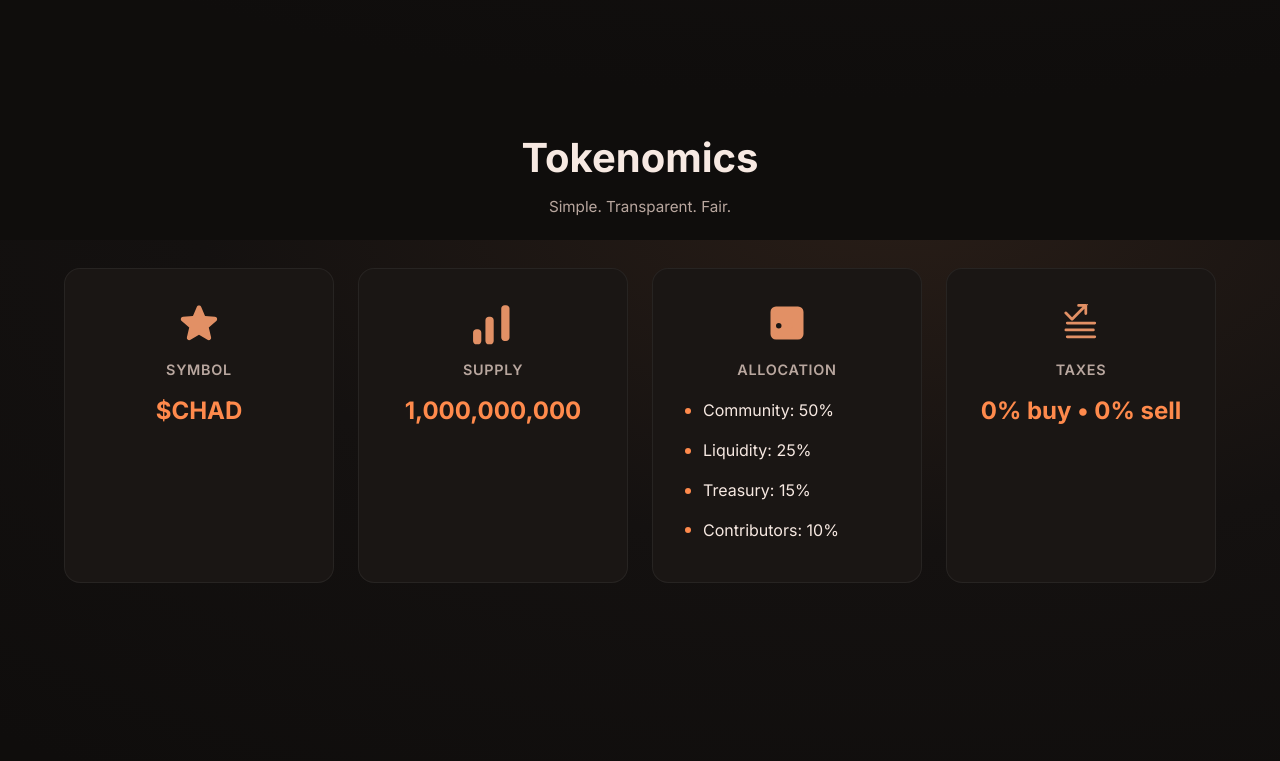
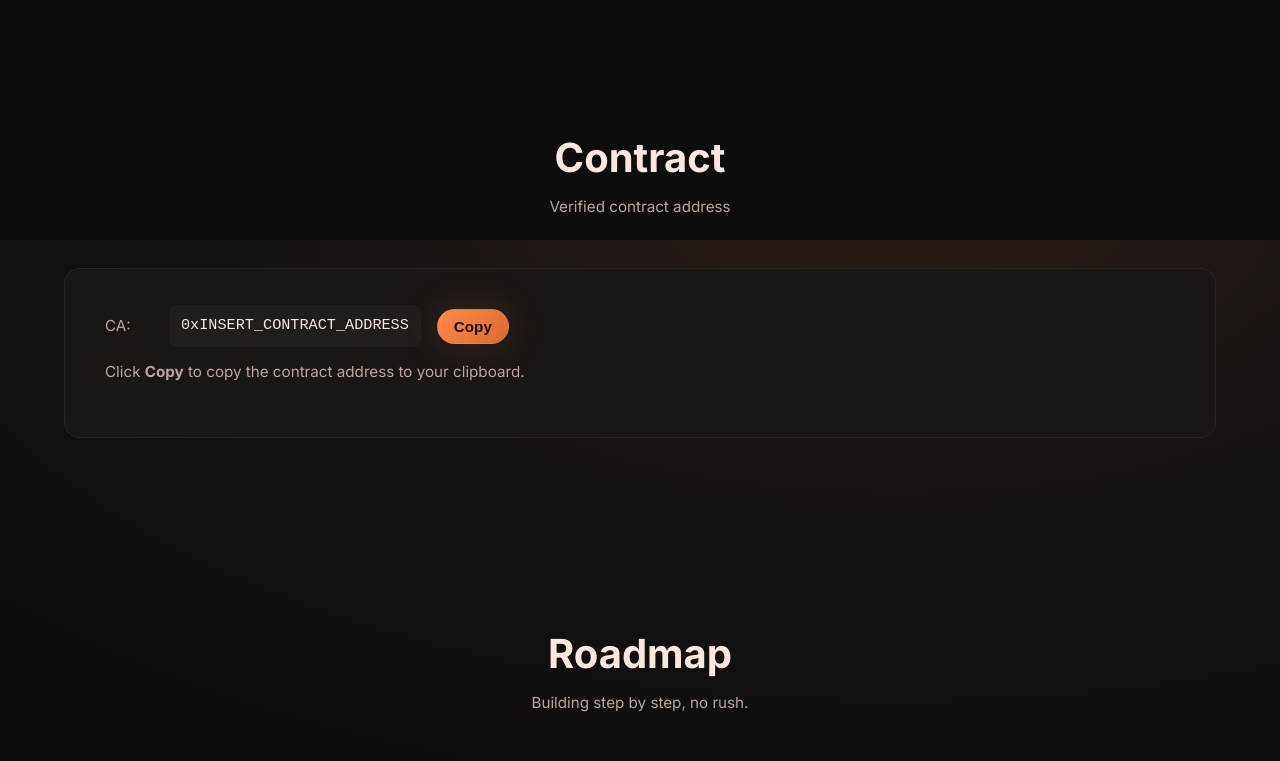
Before and after one commit to ZaviiiX/lofichad, a plain HTML site: page index.html in a window 1280 px wide. Shown: the part 1360-2121 px from the top of the page. Drawn offline with Linux system fonts and the light colour scheme.

Commit message:
modified:   index.html 	modified:   script.js 	modified:   styles.css

```diff
--- a/index.html
+++ b/index.html
@@ -21,6 +21,9 @@
       href="https://fonts.googleapis.com/css2?family=Inter:wght@300;400;500;600;700&display=swap"
       rel="stylesheet"
     />
+    <!-- Favicon / Touch icon -->
+    <link rel="icon" href="assets/square-1x1.jpg" type="image/jpeg" />
+    <link rel="apple-touch-icon" href="assets/square-1x1.jpg" />
     <link rel="stylesheet" href="styles.css" />
   </head>
   <body>
@@ -46,7 +49,7 @@
 
         <nav class="nav-links" id="navLinks">
           <a href="#about">About</a>
-          <a href="#tokenomics">Tokenomics</a>
+          <a href="#contract">Contract</a>
           <a href="#roadmap">Roadmap</a>
           <a href="#gallery">Gallery</a>
           <a href="#faq">FAQ</a>
@@ -78,8 +81,8 @@
             <a class="btn btn-primary" href="#about">
               <span>Watch live stream</span>
             </a>
-            <a class="btn btn-ghost" href="#tokenomics">
-              <span>View tokenomics</span>
+            <a class="btn btn-ghost" href="#contract">
+              <span>View contract adress</span>
             </a>
           </div>
         </div>
@@ -124,56 +127,22 @@
       </div>
     </section>
 
-    <!-- TOKENOMICS -->
-    <section id="tokenomics" class="section reveal">
+    <!-- CONTRACT -->
+    <section id="contract" class="section reveal">
       <div class="container">
         <div class="section-header">
-          <h2>Tokenomics</h2>
-          <p class="muted">Simple. Transparent. Fair.</p>
+          <h2>Contract</h2>
+          <p class="muted">Verified contract address</p>
         </div>
-        <div class="token-grid">
-          <div class="tok">
-            <div class="tok-icon" aria-hidden="true">
-              <svg xmlns="http://www.w3.org/2000/svg" viewBox="0 0 24 24" fill="currentColor" class="w-6 h-6">
-                <path fill-rule="evenodd" d="M10.788 3.21c.448-1.077 1.976-1.077 2.424 0l2.082 5.007 5.404.433c1.164.093 1.636 1.545.749 2.305l-4.117 3.527 1.257 5.273c.271 1.136-.964 2.033-1.96 1.425L12 18.354 7.373 21.18c-.996.608-2.231-.29-1.96-1.425l1.257-5.273-4.117-3.527c-.887-.76-.415-2.212.749-2.305l5.404-.433 2.082-5.006z" clip-rule="evenodd" />
-              </svg>
+
+        <div class="card contract-card">
+          <div class="container" style="padding:1.25rem 1.5rem;">
+            <div class="contract-row" style="display:flex;align-items:center;gap:1rem;flex-wrap:wrap;">
+              <label for="copyText" class="muted" style="min-width:48px">CA:</label>
+              <code id="copyText" class="copy-text" style="background:rgba(255,255,255,0.03);padding:0.5rem 0.75rem;border-radius:8px;font-family:monospace;">0xINSERT_CONTRACT_ADDRESS</code>
+              <button id="copyButton" class="btn btn-primary">Copy</button>
             </div>
-            <h3>Symbol</h3>
-            <p class="tok-value">$CHAD</p>
-          </div>
-          <div class="tok">
-            <div class="tok-icon" aria-hidden="true">
-              <svg xmlns="http://www.w3.org/2000/svg" viewBox="0 0 24 24" fill="currentColor" class="w-6 h-6">
-                <path d="M18.375 2.25c-1.035 0-1.875.84-1.875 1.875v15.75c0 1.035.84 1.875 1.875 1.875h.75c1.035 0 1.875-.84 1.875-1.875V4.125c0-1.035-.84-1.875-1.875-1.875h-.75zM9.75 8.625c-1.035 0-1.875.84-1.875 1.875v11.25c0 1.035.84 1.875 1.875 1.875h.75c1.035 0 1.875-.84 1.875-1.875V10.5c0-1.035-.84-1.875-1.875-1.875h-.75zM3 15.375c-1.035 0-1.875.84-1.875 1.875v4.5c0 1.035.84 1.875 1.875 1.875h.75c1.035 0 1.875-.84 1.875-1.875v-4.5c0-1.035-.84-1.875-1.875-1.875H3z" />
-              </svg>
-            </div>
-            <h3>Supply</h3>
-            <p class="tok-value">1,000,000,000</p>
-          </div>
-          <div class="tok">
-            <div class="tok-icon" aria-hidden="true">
-              <svg xmlns="http://www.w3.org/2000/svg" viewBox="0 0 24 24" fill="currentColor" class="w-6 h-6">
-                <path fill-rule="evenodd" d="M3 6a3 3 0 013-3h12a3 3 0 013 3v12a3 3 0 01-3 3H6a3 3 0 01-3-3V6zm4.5 9a1.5 1.5 0 100-3 1.5 1.5 0 000 3z" clip-rule="evenodd" />
-                <path d="M13.5 15a1.5 1.5 0 100-3 1.5 1.5 0 000 3z" />
-              </svg>
-            </div>
-            <h3>Allocation</h3>
-            <ul class="tok-list">
-              <li><span class="dot"></span>Community: 50%</li>
-              <li><span class="dot"></span>Liquidity: 25%</li>
-              <li><span class="dot"></span>Treasury: 15%</li>
-              <li><span class="dot"></span>Contributors: 10%</li>
-            </ul>
-          </div>
-          <div class="tok">
-            <div class="tok-icon" aria-hidden="true">
-              <svg xmlns="http://www.w3.org/2000/svg" viewBox="0 0 24 24" fill="currentColor" class="w-6 h-6">
-                <path fill-rule="evenodd" d="M14.615 1.585a.75.75 0 01.75.75v4.5a.75.75 0 01-1.5 0V4.239l-6.22 6.22a.75.75 0 01-1.06 0l-3.47-3.47a.75.75 0 011.06-1.06l2.94 2.94 5.69-5.69h-2.13a.75.75 0 010-1.5h4.5a.75.75 0 01.75.75z" clip-rule="evenodd" />
-                <path d="M3.75 12a.75.75 0 01.75-.75h15a.75.75 0 010 1.5h-15a.75.75 0 01-.75-.75zM3 15.75a.75.75 0 01.75-.75h15a.75.75 0 010 1.5h-15a.75.75 0 01-.75-.75zM3.75 19.5a.75.75 0 01.75-.75h15a.75.75 0 010 1.5h-15a.75.75 0 01-.75-.75z" />
-              </svg>
-            </div>
-            <h3>Taxes</h3>
-            <p class="tok-value">0% buy • 0% sell</p>
+            <p class="muted" style="margin-top:0.75rem;">Click <strong>Copy</strong> to copy the contract address to your clipboard.</p>
           </div>
         </div>
       </div>
--- a/script.js
+++ b/script.js
@@ -90,6 +90,26 @@ const initScrollReveal = () => {
   );
 
   revealElements.forEach((el) => revealObserver.observe(el));
+};
+
+// ===== COPY TO CLIPBOARD =====
+const initCopyToClipboard = () => {
+  const copyButton = document.getElementById('copyButton');
+  const copyText = document.getElementById('copyText');
+
+  if (!copyButton || !copyText) return;
+
+  copyButton.addEventListener('click', () => {
+    const textToCopy = copyText.innerText;
+    navigator.clipboard.writeText(textToCopy).then(() => {
+      copyButton.innerText = 'Copied!';
+      setTimeout(() => {
+        copyButton.innerText = 'Copy';
+      }, 2000);
+    }).catch(err => {
+      console.error('Failed to copy: ', err);
+    });
+  });
 };
 
 // ===== NAV BACKGROUND ON SCROLL =====
@@ -294,19 +314,14 @@ const initCursorGlow = () => {
 
 // ===== INITIALIZE ALL =====
 const init = () => {
-  // Wait for DOM to be fully loaded
-  if (document.readyState === 'loading') {
-    document.addEventListener('DOMContentLoaded', init);
-    return;
-  }
-
-  // Initialize all features
+  // Initialize all features when DOM is ready
   initNavigation();
   initSmoothScroll();
   initScrollReveal();
   initNavScroll();
   initForm();
   initFAQ();
+  initCopyToClipboard();
   updateFooterYear();
   initLazyLoading();
 
@@ -317,8 +332,11 @@ const init = () => {
   document.body.classList.add('loaded');
 };
 
-// Start initialization
-init();
+if (document.readyState === 'loading') {
+  document.addEventListener('DOMContentLoaded', init);
+} else {
+  init();
+}
 
 // ===== EXPORT FOR POTENTIAL MODULE USE =====
 if (typeof module !== 'undefined' && module.exports) {
@@ -326,6 +344,7 @@ if (typeof module !== 'undefined' && module.exports) {
     initNavigation,
     initSmoothScroll,
     initScrollReveal,
-    initForm
+    initForm,
+    initCopyToClipboard
   };
 }
--- a/styles.css
+++ b/styles.css
@@ -259,7 +259,7 @@ p { margin: 0 0 1rem; }
     180deg,
     rgba(15, 13, 12, 0.2) 0%,
     rgba(15, 13, 12, 0.6) 60%,
-    rgba(15, 13, 12, 0.95) 100%
+    rgba(15, 13, 12, 0.95) 110%
   );
 }
 
@@ -493,6 +493,26 @@ p { margin: 0 0 1rem; }
   background: var(--accent);
   border-radius: 50%;
   flex-shrink: 0;
+}
+
+/* ===== CONTRACT/CA ===== */
+.contract-card {
+  background: var(--panel);
+  border: 1px solid var(--border);
+  border-radius: var(--radius-md);
+  padding: 1rem;
+  display: block;
+}
+
+.copy-text {
+  font-family: ui-monospace, SFMono-Regular, Menlo, Monaco, 'Roboto Mono', 'Courier New', monospace;
+  font-size: 0.95rem;
+  color: var(--text);
+  word-break: break-all;
+}
+
+.contract-row .btn {
+  padding: 0.5rem 1rem;
 }
 
 /* ===== ROADMAP ===== */
```
